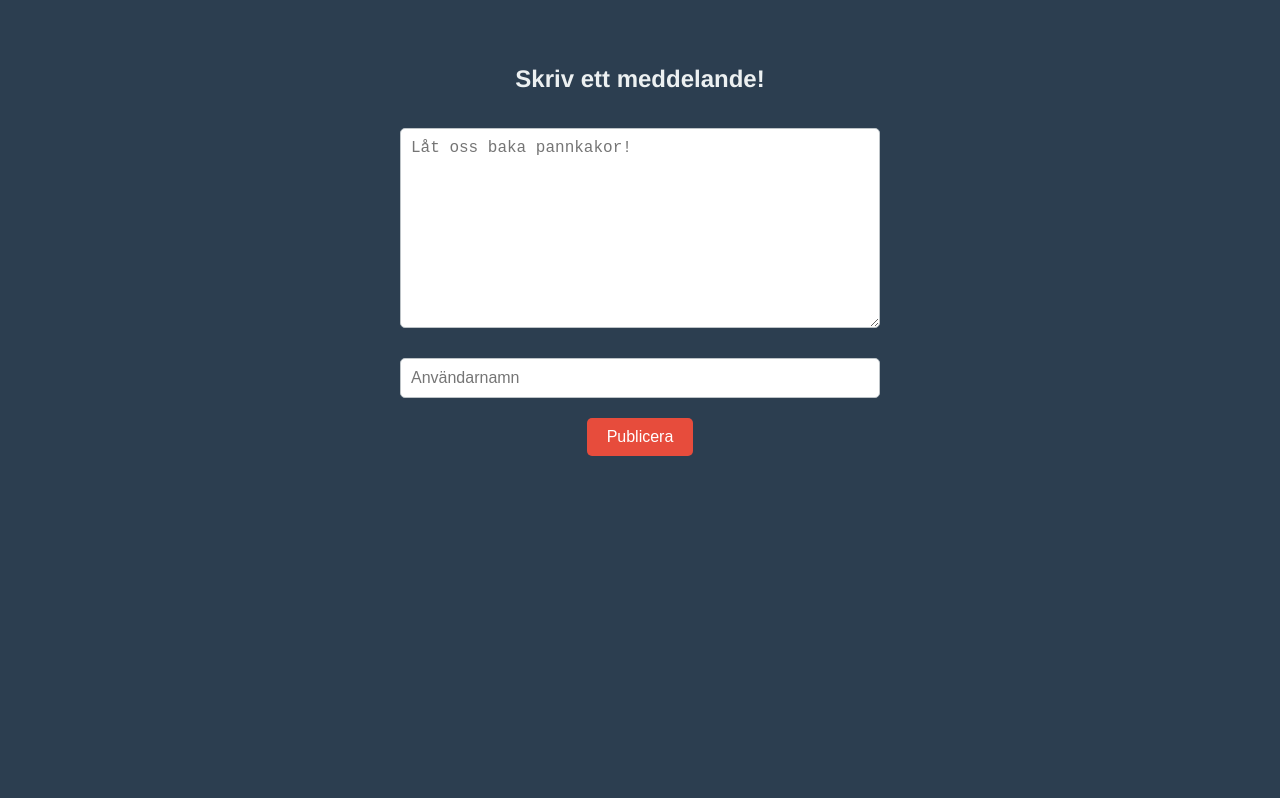
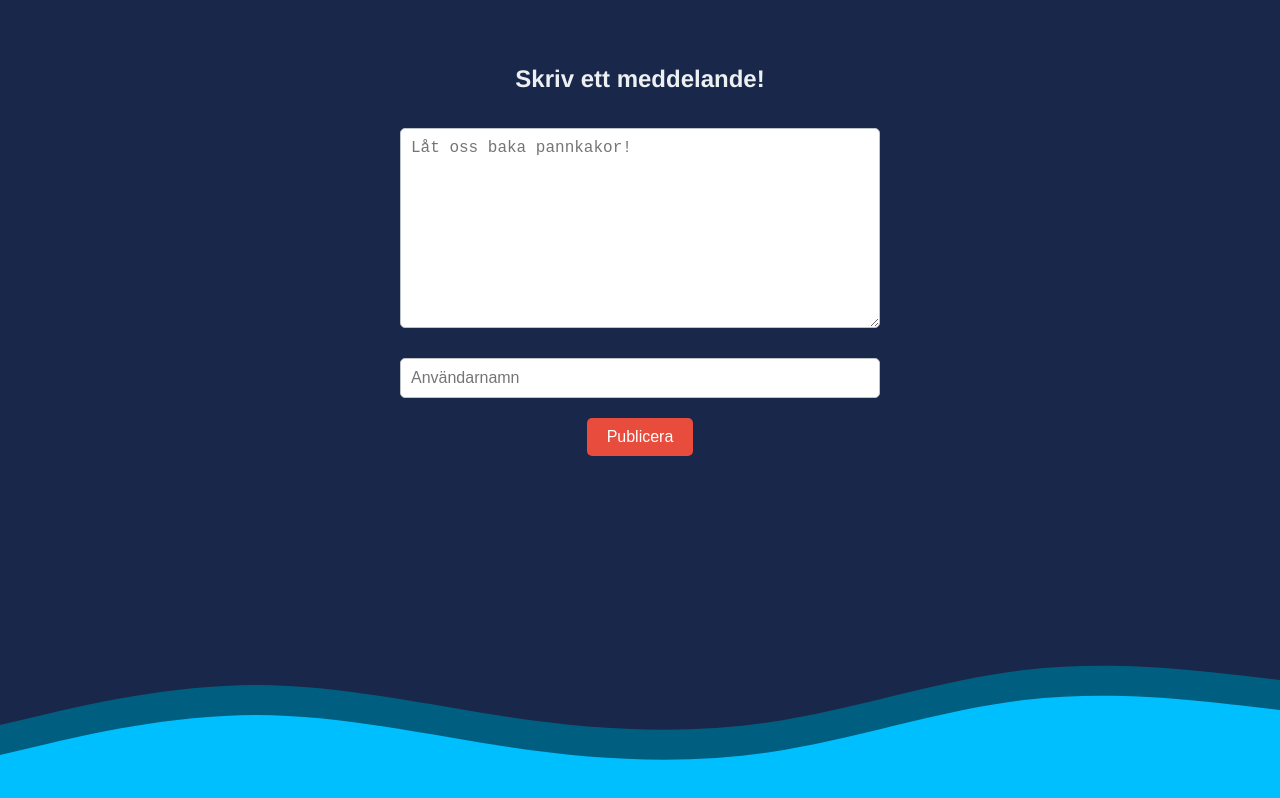
Before and after one commit to philipalgebrink/aws-individual-examination-philipalgebrink, a Vue app in the folder examination-lista/: page /write in a window 1280 px wide. Built offline with nearby package versions, Linux system fonts and the light colour scheme.

Commit message:
Updated UI
* Added title
* Aligned title and sort by
* Added wave effect in body

```diff
--- a/examination-lista/src/App.vue
+++ b/examination-lista/src/App.vue
@@ -1,6 +1,34 @@
 <template>
   <div id="app">
     <router-view></router-view>
+
+    <div class="wave-container darker-wave">
+      <svg
+        xmlns="http://www.w3.org/2000/svg"
+        viewBox="0 0 1440 320"
+        preserveAspectRatio="none"
+      >
+        <path
+          fill="#005f80"
+          fill-opacity="1"
+          d="M0,224L48,202.7C96,181,192,139,288,138.7C384,139,480,181,576,208C672,235,768,245,864,218.7C960,192,1056,128,1152,106.7C1248,85,1344,107,1392,117.3L1440,128L1440,320L1392,320C1344,320,1248,320,1152,320C1056,320,960,320,864,320C768,320,672,320,576,320C480,320,384,320,288,320C192,320,96,320,48,320L0,320Z"
+        ></path>
+      </svg>
+    </div>
+
+    <div class="wave-container">
+      <svg
+        xmlns="http://www.w3.org/2000/svg"
+        viewBox="0 0 1440 320"
+        preserveAspectRatio="none"
+      >
+        <path
+          fill="#00bfff"
+          fill-opacity="1"
+          d="M0,224L48,202.7C96,181,192,139,288,138.7C384,139,480,181,576,208C672,235,768,245,864,218.7C960,192,1056,128,1152,106.7C1248,85,1344,107,1392,117.3L1440,128L1440,320L1392,320C1344,320,1248,320,1152,320C1056,320,960,320,864,320C768,320,672,320,576,320C480,320,384,320,288,320C192,320,96,320,48,320L0,320Z"
+        ></path>
+      </svg>
+    </div>
   </div>
 </template>
 
@@ -20,9 +48,30 @@ export default {
 
 /* Global styling */
 
+.wave-container {
+  position: fixed;
+  bottom: 0;
+  left: 0;
+  width: 100%;
+  height: 150px;
+  overflow: hidden;
+  z-index: -1;
+}
+
+.darker-wave {
+  z-index: -2; /* Puts it behind the first wave */
+  opacity: 1; /* Optional: Adds a bit of transparency for subtle effect */
+  bottom: 30px;
+}
+
+.wave-container svg {
+  width: 100%;
+  height: 100%;
+}
+
 body {
   font-family: "Avenir", Helvetica, Arial, sans-serif;
-  background-color: #2c3e50;
+  background-color: #19274a;
   color: white;
   margin: 0;
   padding: 0;
--- a/examination-lista/src/components/MessageList.vue
+++ b/examination-lista/src/components/MessageList.vue
@@ -1,5 +1,6 @@
 <template>
-  <div class="messages-container">
+  <div class="header-container">
+    <div class="app-title">Shui</div>
     <!-- Sort options dropdown -->
     <div class="sort-options">
       <label for="sort">Sortera:</label>
@@ -8,7 +9,8 @@
         <option value="oldest">Äldsta</option>
       </select>
     </div>
-
+  </div>
+  <div>
     <!-- Search field for username -->
     <div class="search-container">
       <input
@@ -25,10 +27,13 @@
       v-for="(message, index) in sortedMessages"
       :key="index"
     >
-      <p class="message-text">{{ message.text }}</p>
-      <p class="message-author">— {{ message.username }}</p>
-      <p class="message-date">{{ formatDate(message.createdAt) }}</p>
+      <div class="date-tab">{{ formatDateWithDay(message.createdAt) }}</div>
+      <div class="message-body">
+        <p class="message-text">{{ message.text }}</p>
+        <p class="message-author">— {{ message.username }}</p>
+      </div>
     </div>
+
     <div v-if="sortedMessages.length === 0" class="no-messages">
       Du har inga meddelanden att visa.
     </div>
@@ -75,16 +80,18 @@ export default {
     },
   },
   methods: {
-    formatDate(dateString) {
+    formatDateWithDay(dateString) {
       const options = {
+        weekday: "long",
         year: "numeric",
         month: "long",
         day: "numeric",
         hour: "2-digit",
         minute: "2-digit",
-        timeZoneName: "short",
       };
-      return new Date(dateString).toLocaleString(undefined, options);
+
+      // Format the date in Swedish locale
+      return new Date(dateString).toLocaleDateString("sv-SE", options);
     },
     async fetchMessages(username = "") {
       try {
@@ -115,19 +122,30 @@ export default {
 </script>
 
 <style scoped>
-/* Add any necessary styles */
+/* Header styling */
+.header-container {
+  display: flex;
+  justify-content: space-between;
+  align-items: center;
+  margin-bottom: 20px;
+}
+
+.app-title {
+  background-color: #ff5b5b;
+  color: #19274a;
+  font-size: 36px;
+  font-weight: bold;
+  padding: 0px 70px;
+  text-align: center;
+  height: auto;
+  width: auto;
+}
+
+/* Sort options styling */
 .sort-options {
-  margin-bottom: 20px;
   display: flex;
   align-items: center;
   justify-content: flex-end;
-}
-
-.sort-options select {
-  padding: 5px;
-  font-size: 14px;
-  border-radius: 5px;
-  border: 1px solid #bdc3c7;
 }
 
 .search-container {
@@ -137,22 +155,54 @@ export default {
 }
 
 .search-container input {
-  padding: 10px;
+  padding: 8px;
   width: 100%;
   border: 1px solid #bdc3c7;
   border-radius: 5px;
   font-size: 16px;
 }
 
+/* Message card styling */
 .message-card {
   background-color: white;
   padding: 20px;
   border-radius: 10px;
-  color: #333;
   margin-bottom: 20px;
-  box-shadow: 0px 4px 8px rgba(0, 0, 0, 0.1); /* Subtle shadow for card */
+  position: relative;
+  box-shadow: 0px 3px 6px rgba(0, 0, 0, 0.1);
 }
 
+.date-tab {
+  background-color: #ff5b5b;
+  color: white;
+  font-size: 12px;
+  padding: 5px 10px;
+  font-weight: bold;
+  position: absolute;
+  top: 0;
+  left: 0;
+  border-top-left-radius: 10px;
+  border-bottom-right-radius: 10px;
+}
+
+.message-body {
+  margin-top: 30px;
+}
+
+.message-text {
+  font-size: 16px;
+  color: #333;
+  word-wrap: break-word; /* Ensures long text breaks and wraps to a new line */
+  overflow-wrap: break-word; /* Supports wider browser compatibility */
+}
+
+.message-author {
+  font-size: 14px;
+  font-weight: bold;
+  color: #333;
+}
+
+/* Floating action button (FAB) */
 .fab {
   position: fixed;
   bottom: 20px;
@@ -162,7 +212,7 @@ export default {
   border: none;
   border-radius: 50%;
   padding: 15px;
-  box-shadow: 0px 4px 6px rgba(0, 0, 0, 0.2);
+  box-shadow: 0px 3px 5px rgba(0, 0, 0, 0.2);
   cursor: pointer;
 }
 
@@ -172,8 +222,8 @@ export default {
 
 .no-messages {
   text-align: center;
+  font-size: 16px;
+  color: #bdc3c7;
   margin-top: 20px;
-  font-size: 18px;
-  color: #bdc3c7;
 }
 </style>
```
